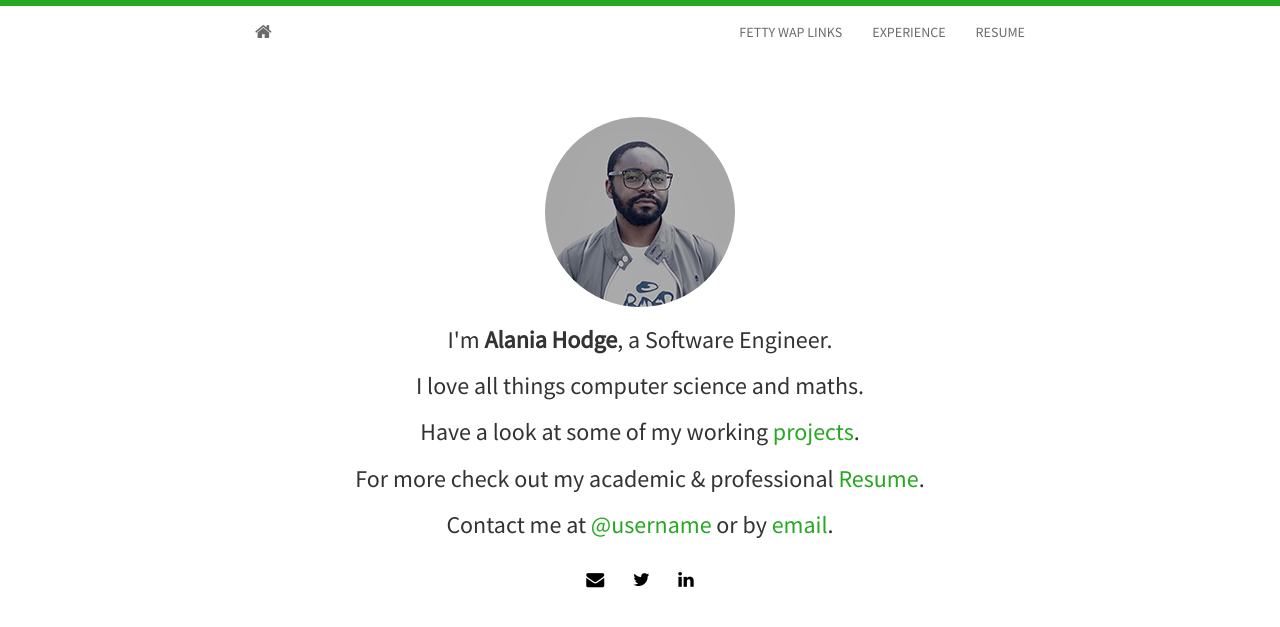
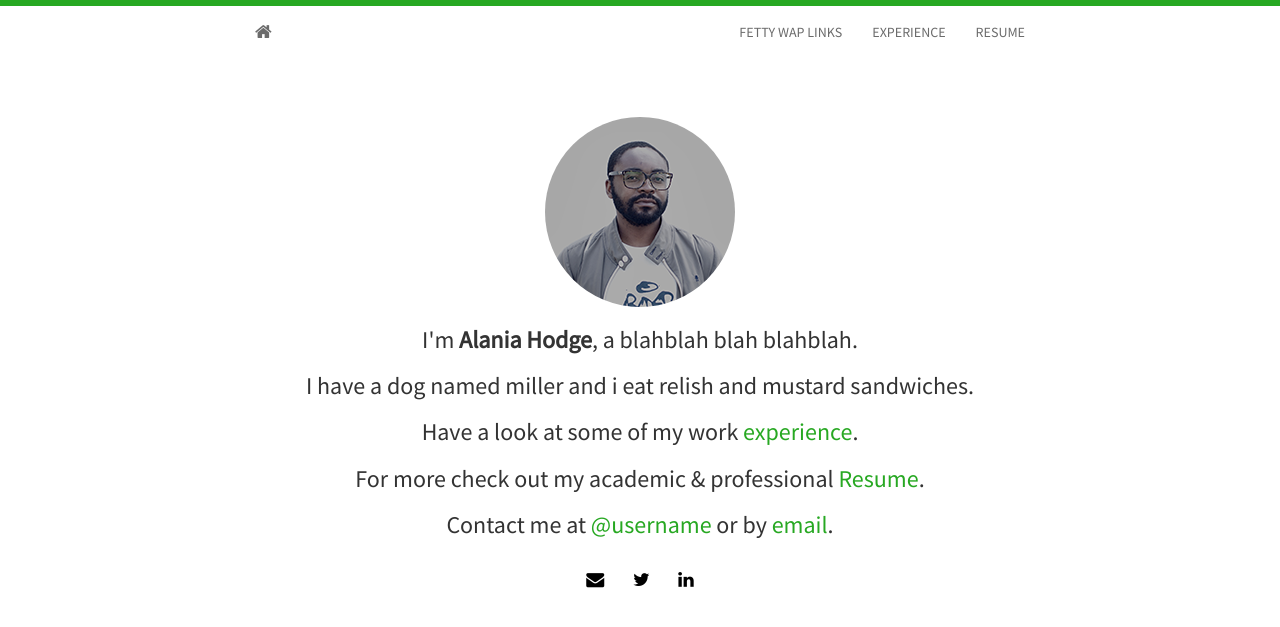
Before and after one commit to alaniahodge/alaniahodge.github.io, a Jekyll site: the page built from index.html, in a window 1280 px wide. Shown: the top 627 px of the page. Built offline with Jekyll 4.4.1, drawn with Linux system fonts in a browser that asks for light colours; nearby versions of some CDN libraries; Markdown is read by kramdown in place of the engine named in the settings; the list of posts is cut into pages by our own code.

Commit message:
changed intro message

```diff
--- a/index.html
+++ b/index.html
@@ -7,9 +7,9 @@ layout: home
 	  <div class="avatar">
 		<img class="img-circle" src="{{ site.baseurl }}static/img/{{ site.avatar }}" alt="Responsive image">
 	  </div>
-	  <h3>I'm <strong>{{ site.author }}</strong>, a Software Engineer.</h3>
-	  <h3>I love all things computer science and maths.</h3>
-	  <h3>Have a look at some of my working <a href="{{ site.baseurl }}/projects.html"> projects</a>.</h3>
+	  <h3>I'm <strong>{{ site.author }}</strong>, a blahblah blah blahblah.</h3>
+	  <h3>I have a dog named miller and i eat relish and mustard sandwiches.</h3>
+	  <h3>Have a look at some of my work <a href="{{ site.baseurl }}/projects.html"> experience</a>.</h3>
 	  <h3>For more check out my academic &amp; professional <a href="http://biomadeira.github.io/vitae">Resume</a>.</h3>
 	  <h3>Contact me at <a href="http://twitter.com/{{ site.twitter }}">@{{ site.twitter }}</a> or by <a href="mailto:{{ site.email }}">email</a>.</h3>
 	  {% include social.html %}
```
